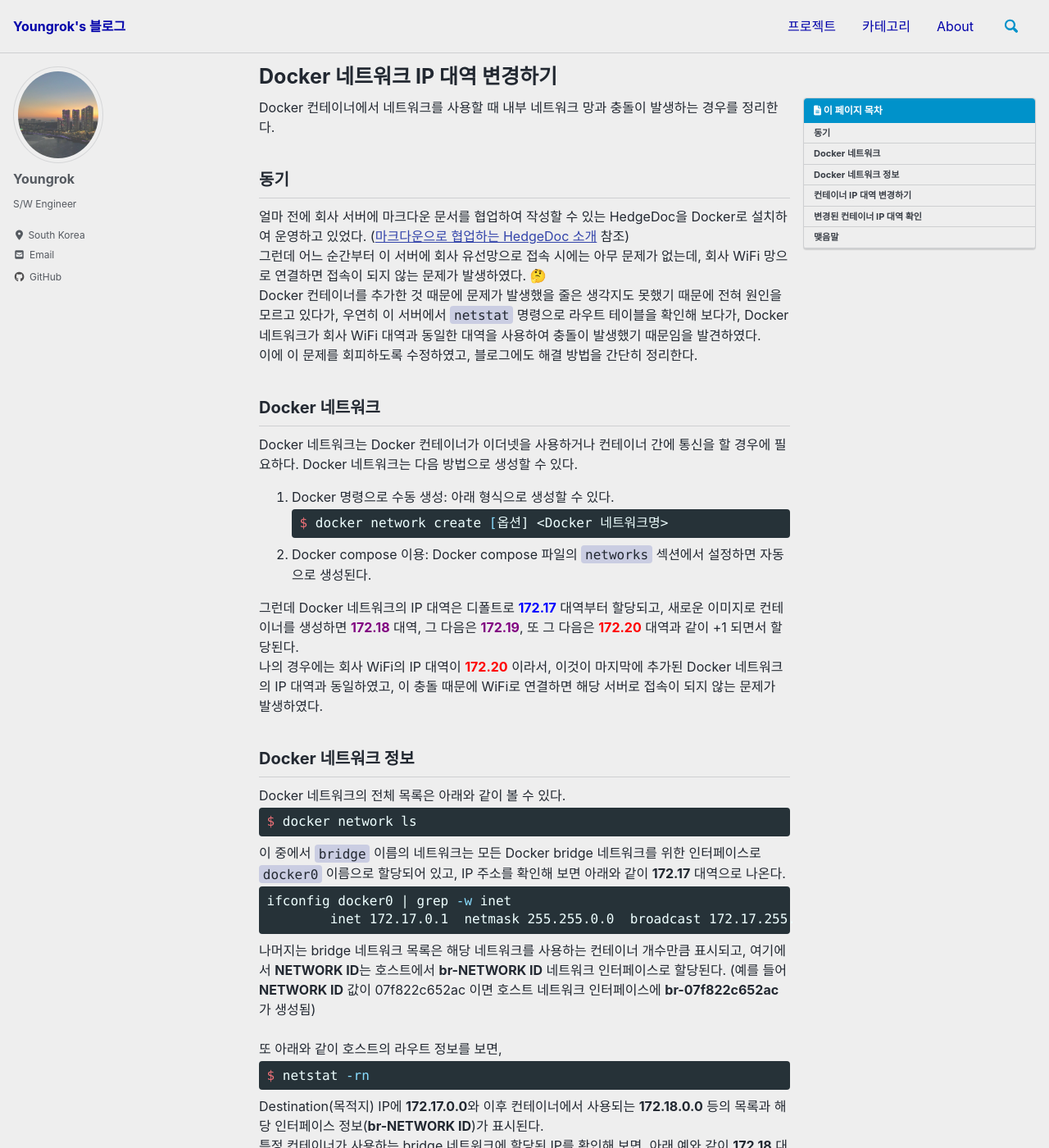
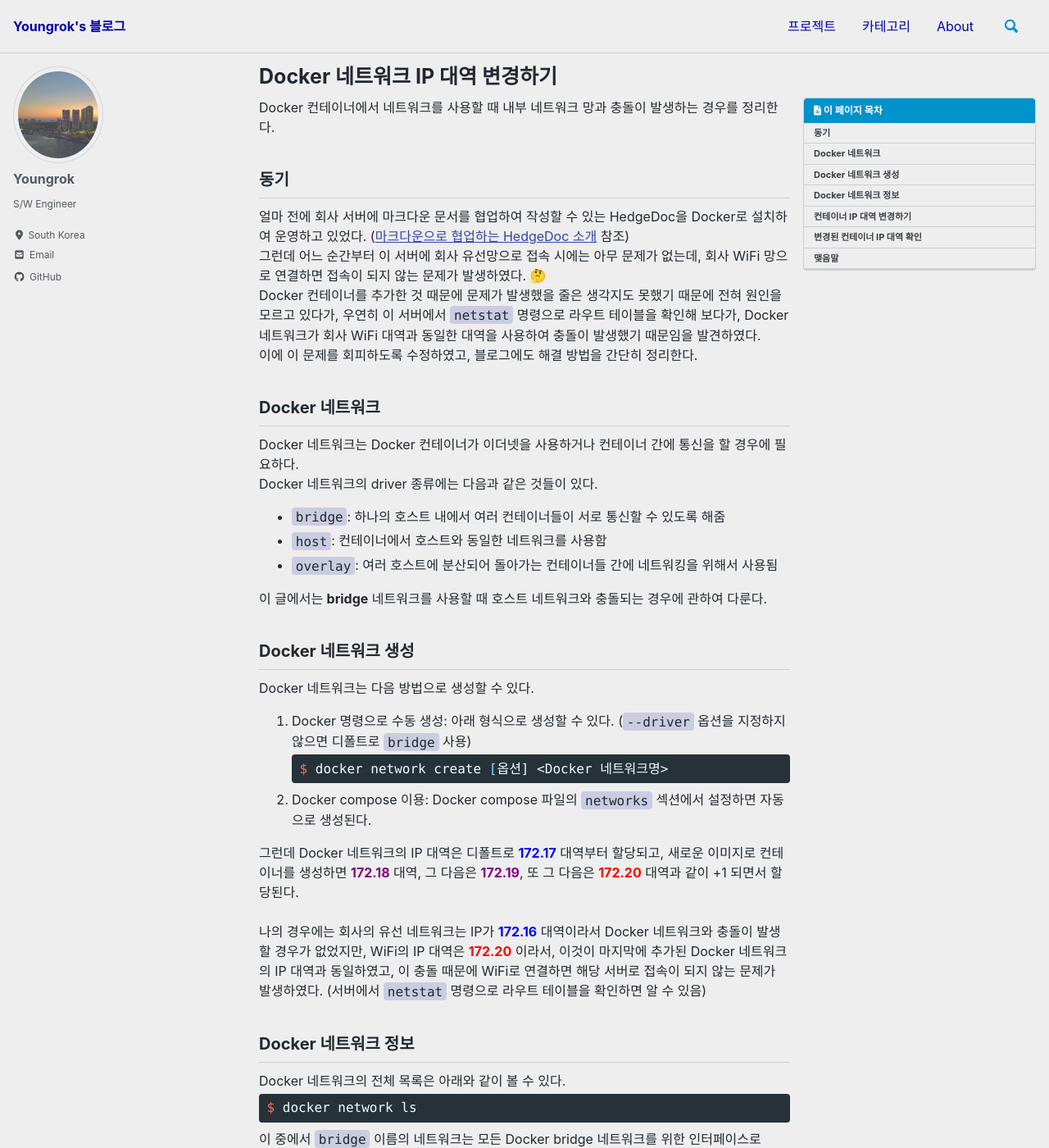
Before and after one commit to yrpark99/yrpark99.github.io, a Jekyll site: the page built from _posts/2023-02-20-docker_network.md, in a window 1280 px wide and 1400 px high. Shown: the whole window at 82% size. Built offline with Jekyll 4.4.1, drawn with Linux system fonts in a browser that asks for light colours; cached includes are drawn as plain includes; nearby versions of some CDN libraries; some web fonts are replaced; some of the changed text lies outside the part shown.

````diff
--- a/_posts/2023-02-20-docker_network.md
+++ b/_posts/2023-02-20-docker_network.md
@@ -14,15 +14,25 @@ Docker 컨테이너를 추가한 것 때문에 문제가 발생했을 줄은 생
 이에 이 문제를 회피하도록 수정하였고, 블로그에도 해결 방법을 간단히 정리한다.
 
 ## Docker 네트워크
-Docker 네트워크는 Docker 컨테이너가 이더넷을 사용하거나 컨테이너 간에 통신을 할 경우에 필요하다. Docker 네트워크는 다음 방법으로 생성할 수 있다.
-1. Docker 명령으로 수동 생성: 아래 형식으로 생성할 수 있다.
+Docker 네트워크는 Docker 컨테이너가 이더넷을 사용하거나 컨테이너 간에 통신을 할 경우에 필요하다.
+Docker 네트워크의 driver 종류에는 다음과 같은 것들이 있다.
+- `bridge`: 하나의 호스트 내에서 여러 컨테이너들이 서로 통신할 수 있도록 해줌
+- `host`: 컨테이너에서 호스트와 동일한 네트워크를 사용함
+- `overlay`: 여러 호스트에 분산되어 돌아가는 컨테이너들 간에 네트워킹을 위해서 사용됨
+
+이 글에서는 **bridge** 네트워크를 사용할 때 호스트 네트워크와 충돌되는 경우에 관하여 다룬다.
+
+## Docker 네트워크 생성
+Docker 네트워크는 다음 방법으로 생성할 수 있다.
+1. Docker 명령으로 수동 생성: 아래 형식으로 생성할 수 있다. (`--driver` 옵션을 지정하지 않으면 디폴트로 `bridge` 사용)
    ```sh
    $ docker network create [옵션] <Docker 네트워크명>
    ```
 1. Docker compose 이용: Docker compose 파일의 `networks` 섹션에서 설정하면 자동으로 생성된다.
 
 그런데 Docker 네트워크의 IP 대역은 디폴트로 **<font color=blue>172.17</font>** 대역부터 할당되고, 새로운 이미지로 컨테이너를 생성하면 **<font color=purple>172.18</font>** 대역, 그 다음은 **<font color=purple>172.19</font>**, 또 그 다음은 **<font color=red>172.20</font>** 대역과 같이 +1 되면서 할당된다.
-나의 경우에는 회사 WiFi의 IP 대역이 **<font color=red>172.20</font>** 이라서, 이것이 마지막에 추가된 Docker 네트워크의 IP 대역과 동일하였고, 이 충돌 때문에 WiFi로 연결하면 해당 서버로 접속이 되지 않는 문제가 발생하였다.
+<br>
+나의 경우에는 회사의 유선 네트워크는 IP가 **<font color=blue>172.16</font>** 대역이라서 Docker 네트워크와 충돌이 발생할 경우가 없었지만, WiFi의 IP 대역은 **<font color=red>172.20</font>** 이라서, 이것이 마지막에 추가된 Docker 네트워크의 IP 대역과 동일하였고, 이 충돌 때문에 WiFi로 연결하면 해당 서버로 접속이 되지 않는 문제가 발생하였다. (서버에서 `netstat` 명령으로 라우트 테이블을 확인하면 알 수 있음)
 
 ## Docker 네트워크 정보
 Docker 네트워크의 전체 목록은 아래와 같이 볼 수 있다.
@@ -56,63 +68,76 @@ $ docker network prune
 ```
 
 ## 컨테이너 IP 대역 변경하기
-이와 같이 Docker 네트워크에서 사용하는 IP 대역과 내부 네트워크의 IP 대역이 겹치면 충돌이 발생하여 정상적으로 액세스가 되지 않는다. 이 문제를 해결하는 방법을 찾아보니 다음과 같은 2가지 방법이 있었다.
-1. **/etc/docker/daemon.json** 파일에서 `bip` 지정 (아래 예 참조)
+이와 같이 Docker 네트워크에서 사용하는 IP 대역과 내부 네트워크의 IP 대역이 겹치면 충돌이 발생하여 정상적으로 액세스가 되지 않는다. 이 문제를 해결하려면 Docker 네트워크의 IP 대역을 변경해야 하는데, 다음과 같은 방법이 있다.
+1. 전체 컨테이너 대상 방법: **/etc/docker/daemon.json** 파일에서 `bip`로 지정 (아래 예 참조)
    ```json
    {
        "bip": "10.10.0.1/24",
    }
    ```
-1. Docker compose 파일의 `networks` 섹션에서 지정 (아래 HedgeDoc 예제 참조,  **192.168.100** 대역 할당)
-   ```yml
-   version: '3'
-   services:
-     database:
-       image: postgres:13.4-alpine
-       environment:
-         - POSTGRES_USER=hedgedoc
-         - POSTGRES_PASSWORD=password
-         - POSTGRES_DB=hedgedoc
-       volumes:
-         - database:/var/lib/postgresql/data
-       restart: always
-       networks:
-         client1:
-           ipv4_address: 192.168.100.2
-     app:
-       image: quay.io/hedgedoc/hedgedoc:1.9.6
-       environment:
-         - CMD_DB_URL=postgres://hedgedoc:password@database:5432/hedgedoc
-         - CMD_DOMAIN={your_host_url}
-         - CMD_URL_ADDPORT=true
-       volumes:
-         - uploads:/hedgedoc/public/uploads
-       ports:
-         - "3000:3000"
-       restart: always
-       networks:
-         client1:
-           ipv4_address: 192.168.100.3
-       depends_on:
-         - database
-   volumes:
-     database:
-     uploads:
-   networks:
-     client1:
-       driver: bridge
-       ipam:
-         driver: default
-         config:
-           - subnet: 192.168.100.0/24
-   ```
+1. 개별 컨테이너 대상 방법
+   - Docker network 생성시 옵션으로 **subnet**, **gateway**를 지정하는 방법 (아래 예 참조)
+     ```sh
+     $ docker network create --driver bridge --subnet 172.100.0.0/16 --gateway 172.100.0.1 <컨테이너 네트워크명>
+     ```
+     생성한 컨테이너 네트워크는 컨테이너 생성/실행시에 `--network <컨테이너 네트워크명>` 옵션으로 지정해서 사용하면 된다.
+   - Docker compose 파일의 `networks` 섹션에서 지정 (아래 HedgeDoc **192.168.100** 대역 할당 예 참조)
+     ```yml
+     version: '3'
+     services:
+       database:
+         image: postgres:13.4-alpine
+         environment:
+           - POSTGRES_USER=hedgedoc
+           - POSTGRES_PASSWORD=password
+           - POSTGRES_DB=hedgedoc
+         volumes:
+           - database:/var/lib/postgresql/data
+         restart: always
+         networks:
+           client1:
+             ipv4_address: 192.168.100.2
+       app:
+         image: quay.io/hedgedoc/hedgedoc:1.9.6
+         environment:
+           - CMD_DB_URL=postgres://hedgedoc:password@database:5432/hedgedoc
+           - CMD_DOMAIN={your_host_url}
+           - CMD_URL_ADDPORT=true
+         volumes:
+           - uploads:/hedgedoc/public/uploads
+         ports:
+           - "3000:3000"
+         restart: always
+         networks:
+           client1:
+             ipv4_address: 192.168.100.3
+         depends_on:
+           - database
+     volumes:
+       database:
+       uploads:
+     networks:
+       client1:
+         driver: bridge
+         ipam:
+           driver: default
+           config:
+             - subnet: 192.168.100.0/24
+     ```
 
 ## 변경된 컨테이너 IP 대역 확인
-위와 같이 Docker compose 파일을 변경한 후, 다시 Docker 컨테이너를 실행시키니, **hedgedoc_client1** 이름의 Docker 네트워크가 생성되었다. 이 네트워크의 정보를 아래와 같이 확인해 보았다.
+위와 같이 Docker compose 파일을 변경하고, 다시 Docker 컨테이너를 실행시켰다. 이후 Docker 네트워크를 확인하니, 아래 캡쳐와 같이 **hedgedoc_client1** 이름의 Docker 네트워크가 생성되었다.
+```sh
+$ docker network ls
+NETWORK ID     NAME                           DRIVER    SCOPE
+65d4058cd8db   hedgedoc_client1               bridge    local
+```
+
+추가로 이 네트워크의 상세 정보를 inspect로 확인해 보았다.
 ```sh
 $ docker inspect network hedgedoc_client1
 ```
-이 중에서 IP 대역 관련 부분만 간추려 보면, 위에서 세팅한 것처럼 **192.168.100** 대역으로 할당받은 것으로 나온다.
+이 중에서 IP 대역 관련 부분만 간추려 보면, 위에서 세팅한 것처럼 **192.168.100** 대역으로 할당받은 것으로 나온다. (또, Docker compose 파일에서 세팅한 것처럼 database 컨테이너는 **192.168.100.2**, app 컨테이너는 **192.168.100.3** IP를 할당받았다고 나옴)
 ```json
 "IPAM": {
     "Driver": "default",
@@ -152,5 +177,5 @@ $ ifconfig br-65d4058cd8db | grep -w inet
 ```
 
 ## 맺음말
-위와 같이 Docker 네트워크 IP 대역을 내부망 IP 대역과 겹치지 않게 변경하니, 액세스 문제가 깔끔하게 해결되었다.
-Docker 네트워크에 대해서 전혀 신경을 쓰고 있지 않다가, 이번 이슈를 만나면서 Docker 네트워크에 대하여 공부도 하고 이슈도 해결하였다. 🙂
+따라서 사용하는 내부 네트워크의 IP 대역이 **<font color=red>172.17</font>** 이후인 경우에는 Docker 네트워크와 겹칠 수 있으므로, 이 경우에는 Docker 네트워크 사용시에 주의를 해야만 한다. 만약에 두 대역이 겹치게 되는 경우에는, 여기에서 예시한 바와 같이 Docker 네트워크 IP 대역을 내부망 IP 대역과 겹치지 않게 변경해야 한다.
+Docker 네트워크에 대해서 전혀 신경을 쓰고 있지 않다가, 이번 문제를 만나면서 Docker 네트워크에 대하여 공부하면서 이슈도 해결하였다. 🙂
````
Also changed, not shown: other parts of _posts/2023-02-20-docker_network.md (+3 -1 lines), _posts/2019-12-10-tsduck_usage.md (+4 -0 lines), _posts/2020-11-09-mpeg2_pcrpts.md (added, +198 -0 lines), _posts/2022-02-15-ssh_config.md (+2 -2 lines), _posts/2022-05-02-rust_intro.md (+13 -3 lines), _posts/2022-05-09-c_compiledb.md (+9 -0 lines), assets/images/mpeg2_pcr.png.
